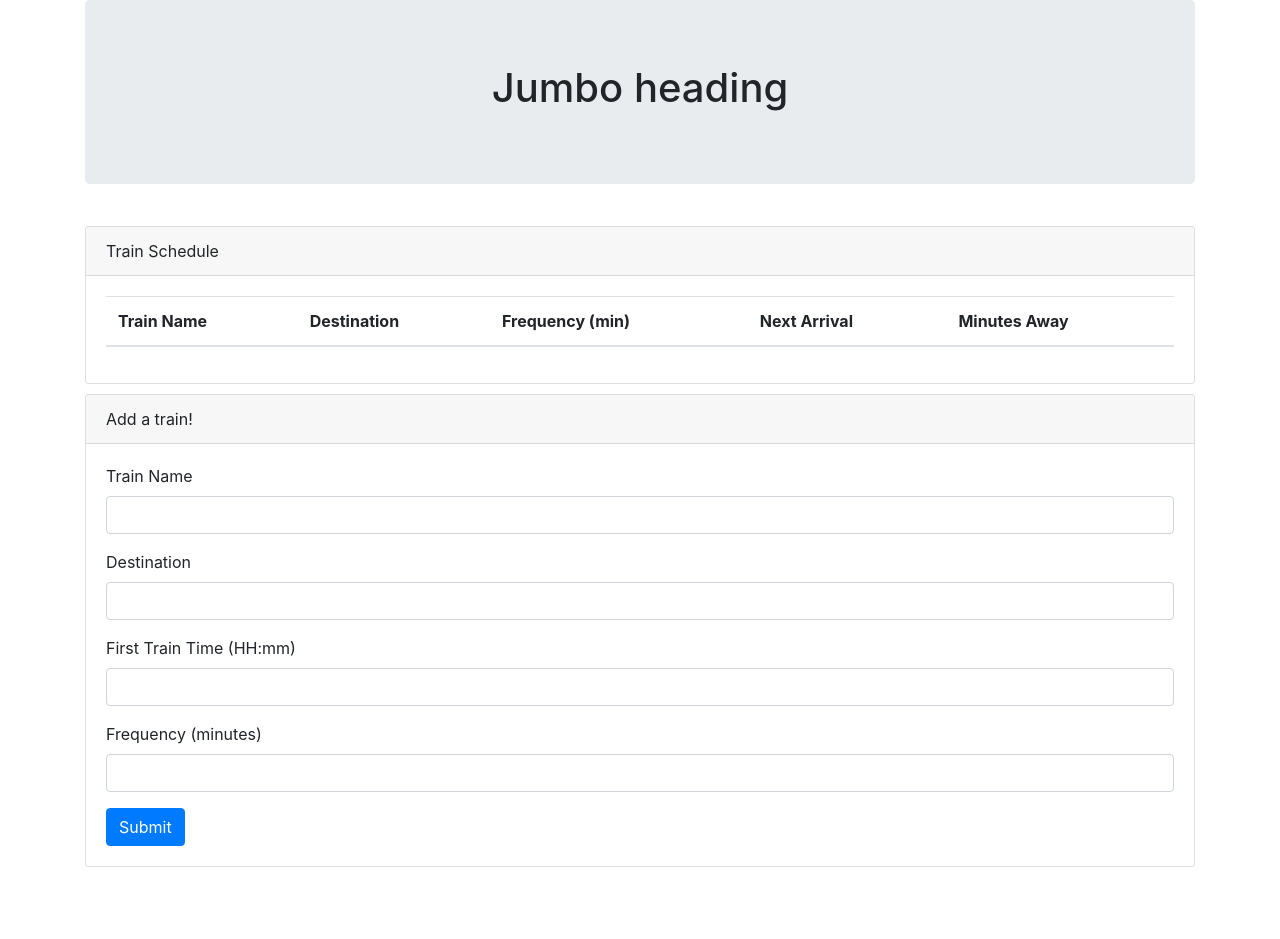
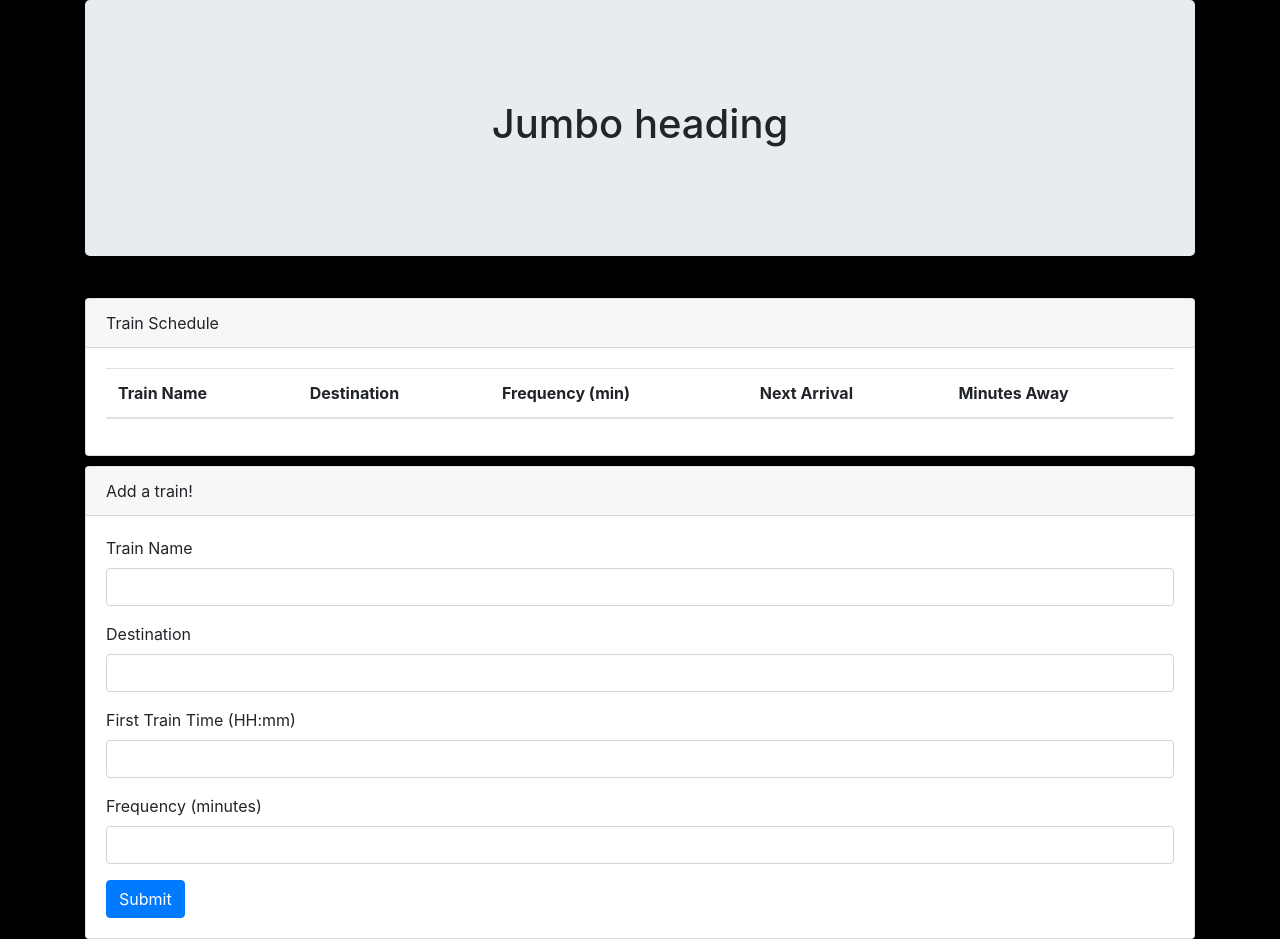
Before and after one commit to datmellowjello/trainschedule, a plain HTML site: page index.html in a window 1280 px wide. Before the commit the page ends 867 px from the top, so only its background shows below. Drawn offline with nearby package versions, Linux system fonts and the light colour scheme; no server answers.

Commit message:
updates to css

```diff
--- a/assets/css/style.css
+++ b/assets/css/style.css
@@ -1,3 +1,9 @@
 .card {
     margin-top: 10px;
 }
+body {
+    background-color: black;
+}
+.jumbotron {
+    padding: 100px;
+}
```
